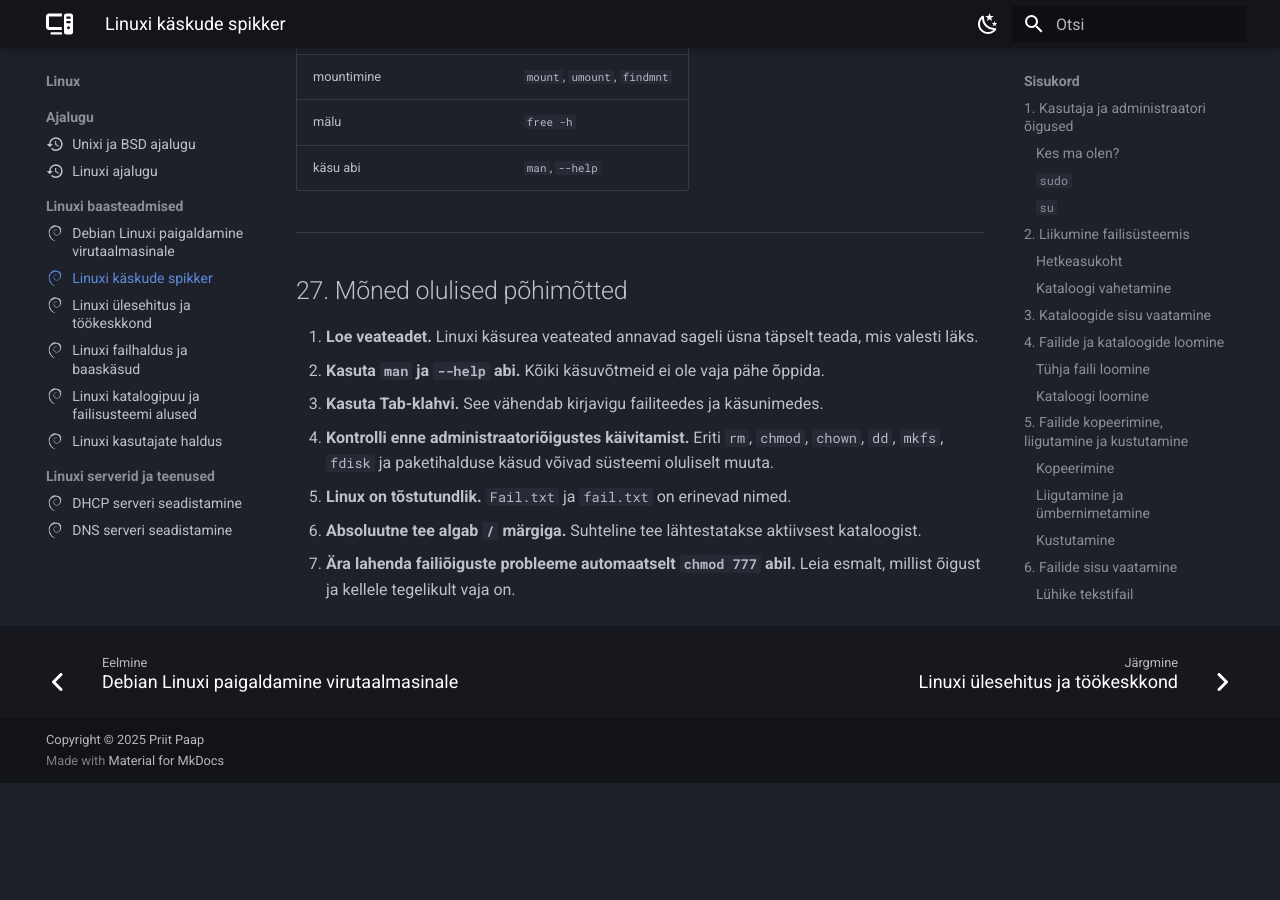
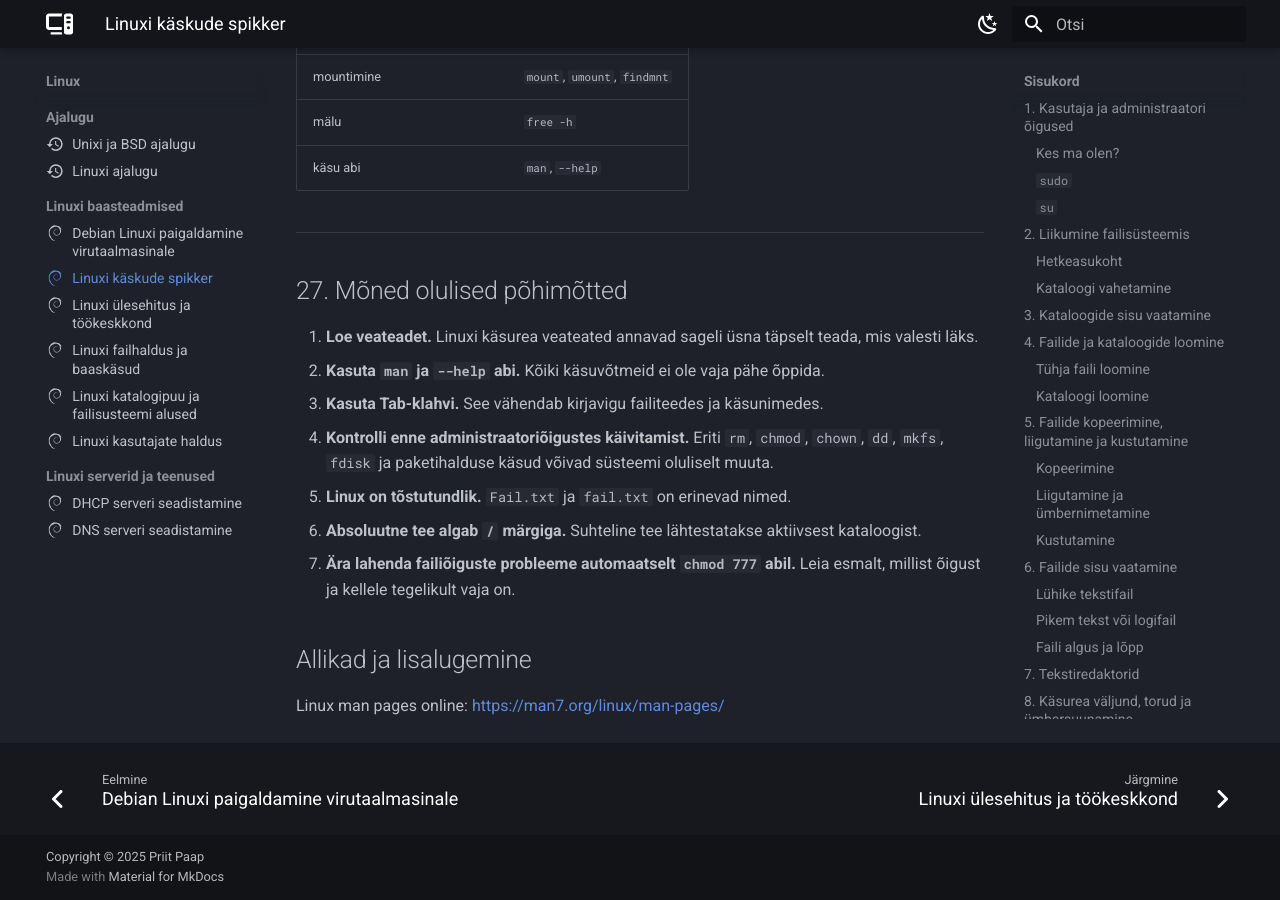
Before and after one commit to priitpaap/priitpaap.github.io, an MkDocs documentation site: the page built from docs/linux/linuxi-baaskasud-spikker.md, in a window 1280 px wide and 900 px high, scrolled down 32005 px. Built offline with MkDocs 1.6.1 and Material for MkDocs 9.7.7, drawn with Linux system fonts in a browser that asks for light colours; before the commit the page ends 32788 px from its top, so only the background shows below that.

Commit message:
Uuendatud linuxi-kasutajate-haldus.md

```diff
--- a/docs/linux/linuxi-baaskasud-spikker.md
+++ b/docs/linux/linuxi-baaskasud-spikker.md
@@ -1606,3 +1606,7 @@ tar -tzvf arhiiv.tar.gz
 5. **Linux on tõstutundlik.** `Fail.txt` ja `fail.txt` on erinevad nimed.
 6. **Absoluutne tee algab `/` märgiga.** Suhteline tee lähtestatakse aktiivsest kataloogist.
 7. **Ära lahenda failiõiguste probleeme automaatselt `chmod 777` abil.** Leia esmalt, millist õigust ja kellele tegelikult vaja on.
+
+## Allikad ja lisalugemine
+
+Linux man pages online: [https://man7.org/linux/man-pages/](https://man7.org/linux/man-pages/){ target="_blank" rel="noopener" }
```
